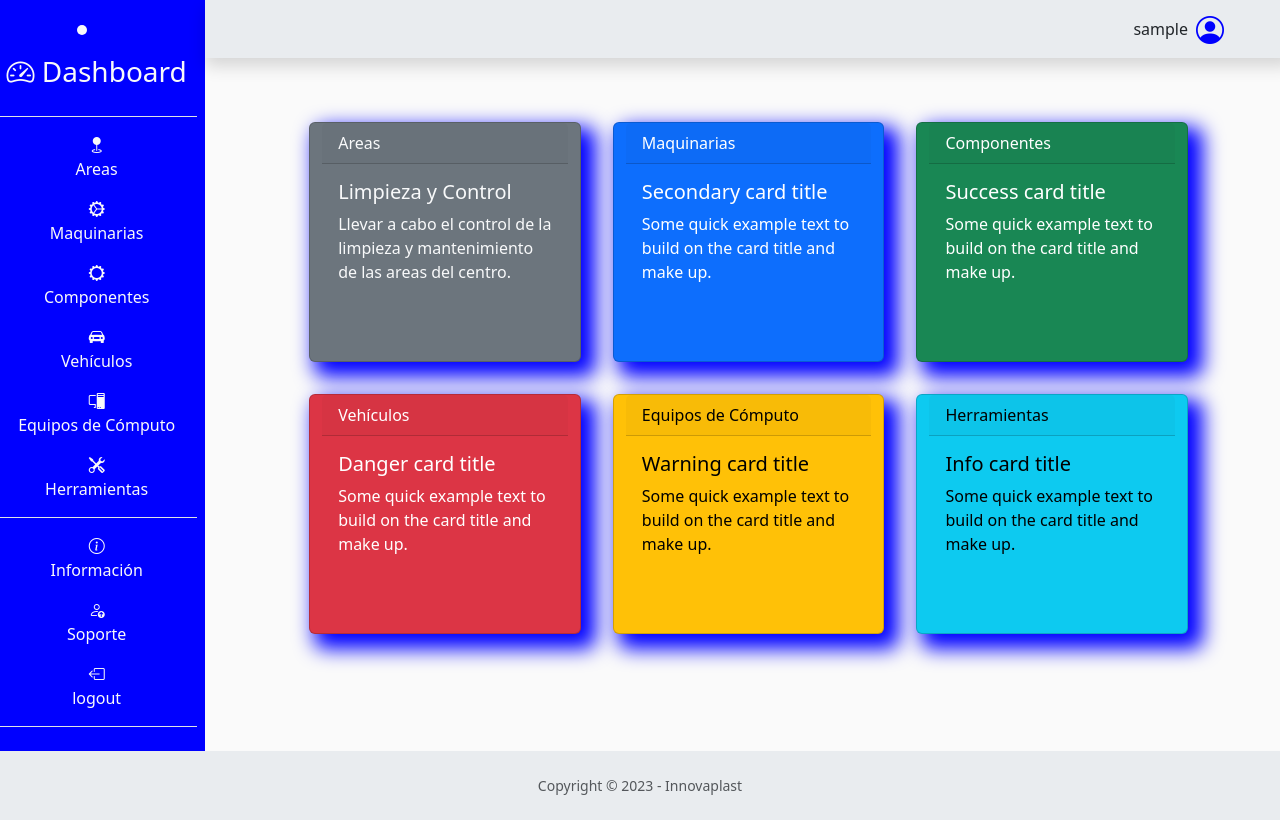
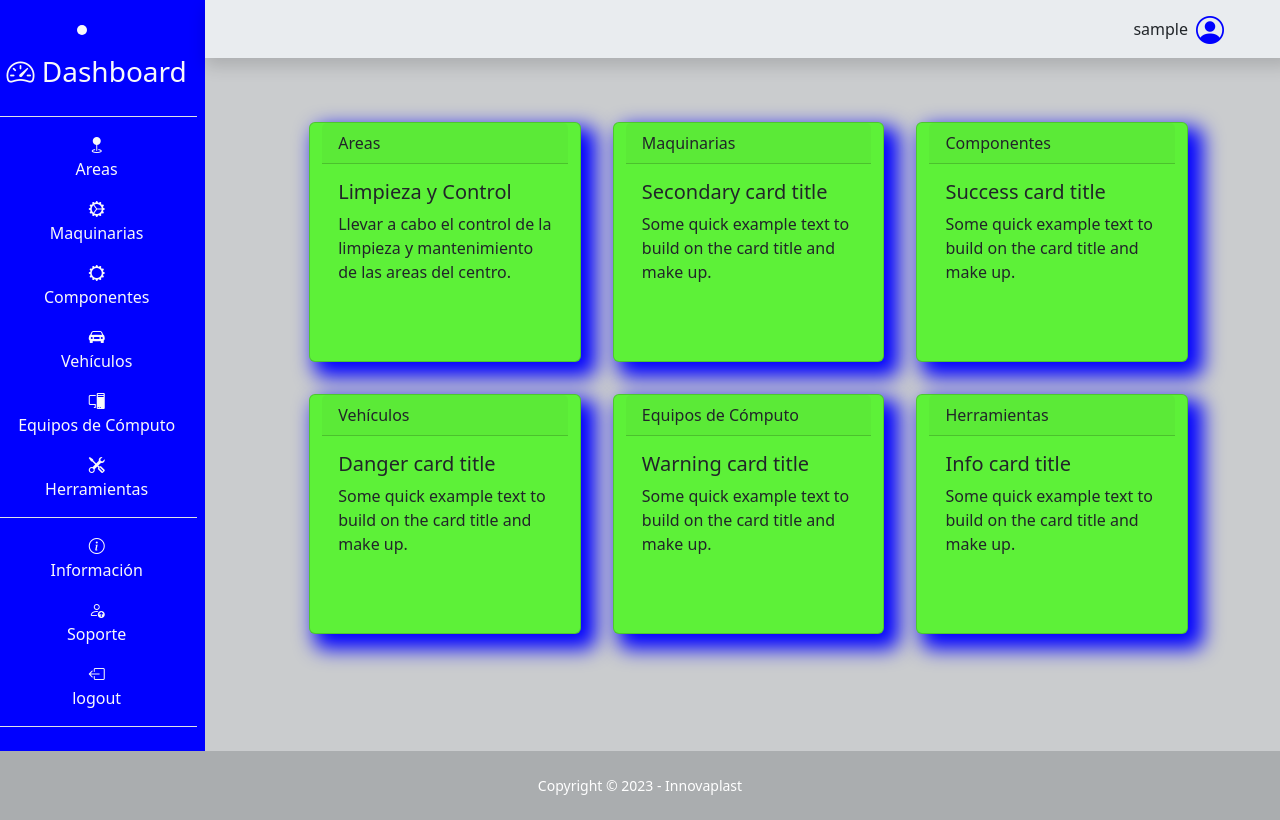
Before and after one commit to davidalejandrochentes/SGE, a Django app: page / in a window 1280 px wide. Run offline with Django 4.2, Linux system fonts and the light colour scheme; the visitor is signed in with stand-in values (Sample User, id 1); some libraries are stand-ins or nearby versions.

Commit message:
coreciones

```diff
--- a/static/css/style.css
+++ b/static/css/style.css
@@ -8,7 +8,7 @@
     box-sizing: border-box;
 }
 body{
-    background-color: #fafafa;
+    background-color: #caccce;
 }
 
 .prueba{
@@ -35,6 +35,7 @@ body{
 
 .carta-home{
     box-shadow: rgb(0, 0, 255) 10px 10px 20px 5px;
+    background-color: rgb(93, 241, 56);
 }
 
 .carta-home:hover {
@@ -46,5 +47,5 @@ body{
 }
 
 .footer{
-    background-color: #e9eceF;
+    background-color: #aaadaf;
 }
--- a/templates/SGE/index.html
+++ b/templates/SGE/index.html
@@ -8,8 +8,8 @@
 {% block 'content' %}
 <div class="container">
 <div class="row mt-5 d-flex justify-content-center align-item-center">
-    <div class="col-3 card text-bg-secondary carta-home m-3" style="min-height: 240px;">
-        <a class="text-decoration-none text-light" href="{% url "area" %}">
+    <div class="col-3 card carta-home m-3" style="min-height: 240px;">
+        <a class="text-decoration-none text-dark" href="{% url "area" %}">
         <div class="card-header">Areas</div>
         <div class="card-body">
             <h5 class="card-title">Limpieza y Control</h5>
@@ -17,35 +17,35 @@
         </div>
         </a>
     </div>
-    <div class="col-3 card text-bg-primary carta-home m-3" style="min-height: 240px;">
+    <div class="col-3 card carta-home m-3" style="min-height: 240px;">
         <div class="card-header">Maquinarias</div>
         <div class="card-body">
             <h5 class="card-title">Secondary card title</h5>
             <p class="card-text">Some quick example text to build on the card title and make up.</p>
         </div>
     </div>
-    <div class="col-3 card text-bg-success carta-home m-3" style="min-height: 240px;">
+    <div class="col-3 card carta-home m-3" style="min-height: 240px;">
         <div class="card-header">Componentes</div>
         <div class="card-body">
             <h5 class="card-title">Success card title</h5>
             <p class="card-text">Some quick example text to build on the card title and make up.</p>
         </div>
     </div>
-    <div class="col-3 card text-bg-danger carta-home m-3" style="min-height: 240px;">
+    <div class="col-3 card carta-home m-3" style="min-height: 240px;">
         <div class="card-header">Vehículos</div>
         <div class="card-body">
             <h5 class="card-title">Danger card title</h5>
             <p class="card-text">Some quick example text to build on the card title and make up.</p>
         </div>
     </div>
-    <div class="col-3 card text-bg-warning carta-home m-3" style="min-height: 240px;">
+    <div class="col-3 card carta-home m-3" style="min-height: 240px;">
         <div class="card-header">Equipos de Cómputo</div>
         <div class="card-body">
             <h5 class="card-title">Warning card title</h5>
             <p class="card-text">Some quick example text to build on the card title and make up.</p>
         </div>
     </div>
-    <div class="col-3 card text-bg-info carta-home m-3" style="min-height: 240px;">
+    <div class="col-3 card carta-home m-3" style="min-height: 240px;">
         <div class="card-header">Herramientas</div>
         <div class="card-body">
             <h5 class="card-title">Info card title</h5>
--- a/templates/SGE_area/area.html
+++ b/templates/SGE_area/area.html
@@ -42,8 +42,8 @@
     <h5 class="text-center">Cantidad total de areas "{{ total_areas }}"</h5>
     <div class="row mt-3 d-flex justify-content-center align-item-center">
         {% for area in areas %}
-        <div class="col-3 card text-bg-secondary carta-home m-3" style="min-height: 200px;">
-            <a class="text-decoration-none text-light" href="{% url "detalles_area" id=area.id %}">
+        <div class="col-3 card carta-home m-3" style="min-height: 200px;">
+            <a class="text-decoration-none text-dark" href="{% url "detalles_area" id=area.id %}">
                 <div class="card-header">{{ area.nombre }}</div>
                 <div class="card-body">
                     <p class="card-text m-0"><b>Tamaño:</b> {{ area.tamaño }}</p>
--- a/templates/layout/base.html
+++ b/templates/layout/base.html
@@ -101,7 +101,7 @@
 
     </main>
     <footer class="footer">
-        <div class="small text-center text-muted p-4">Copyright &copy; 2023 - Innovaplast</div>
+        <div class="small text-center p-4 text-white">Copyright &copy; 2023 - Innovaplast</div>
     </footer>
 
     <script src="{% static "js/main.js" %}"></script>
```
